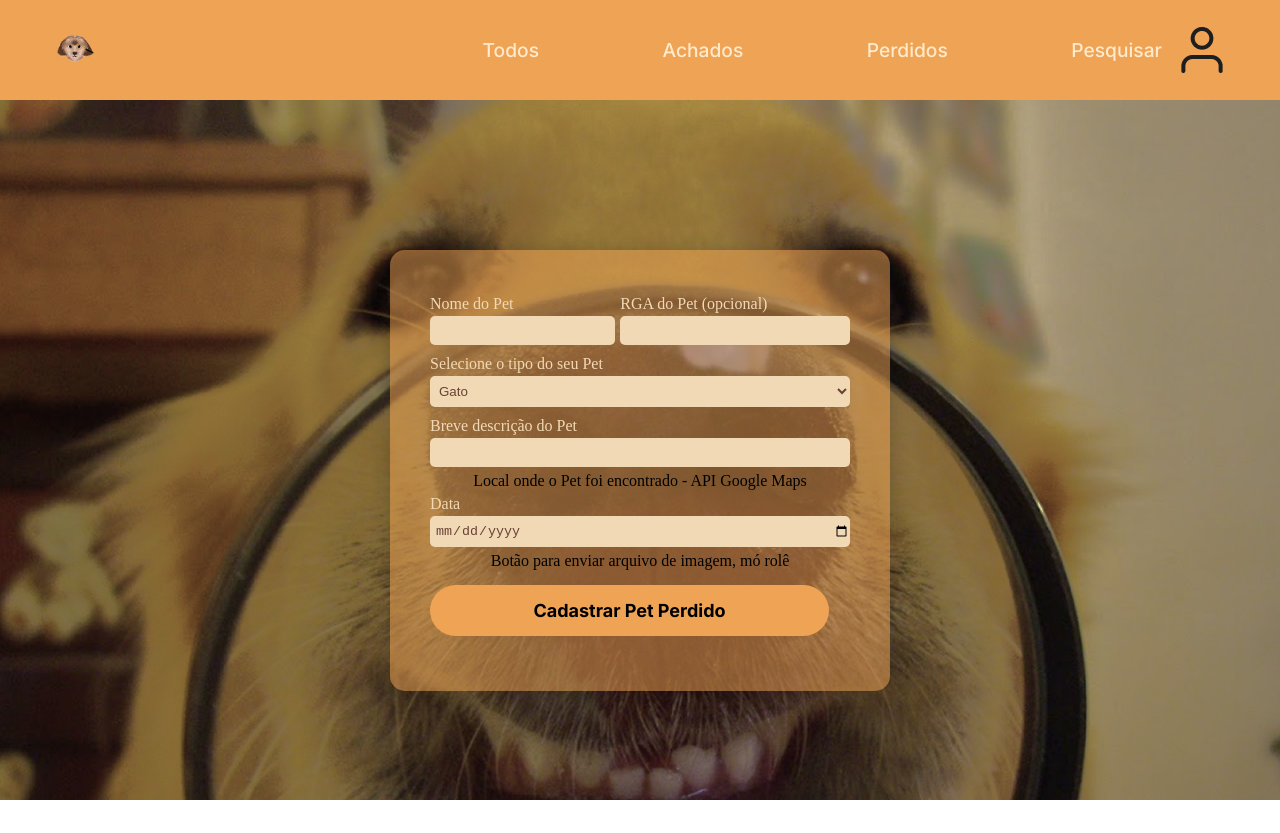
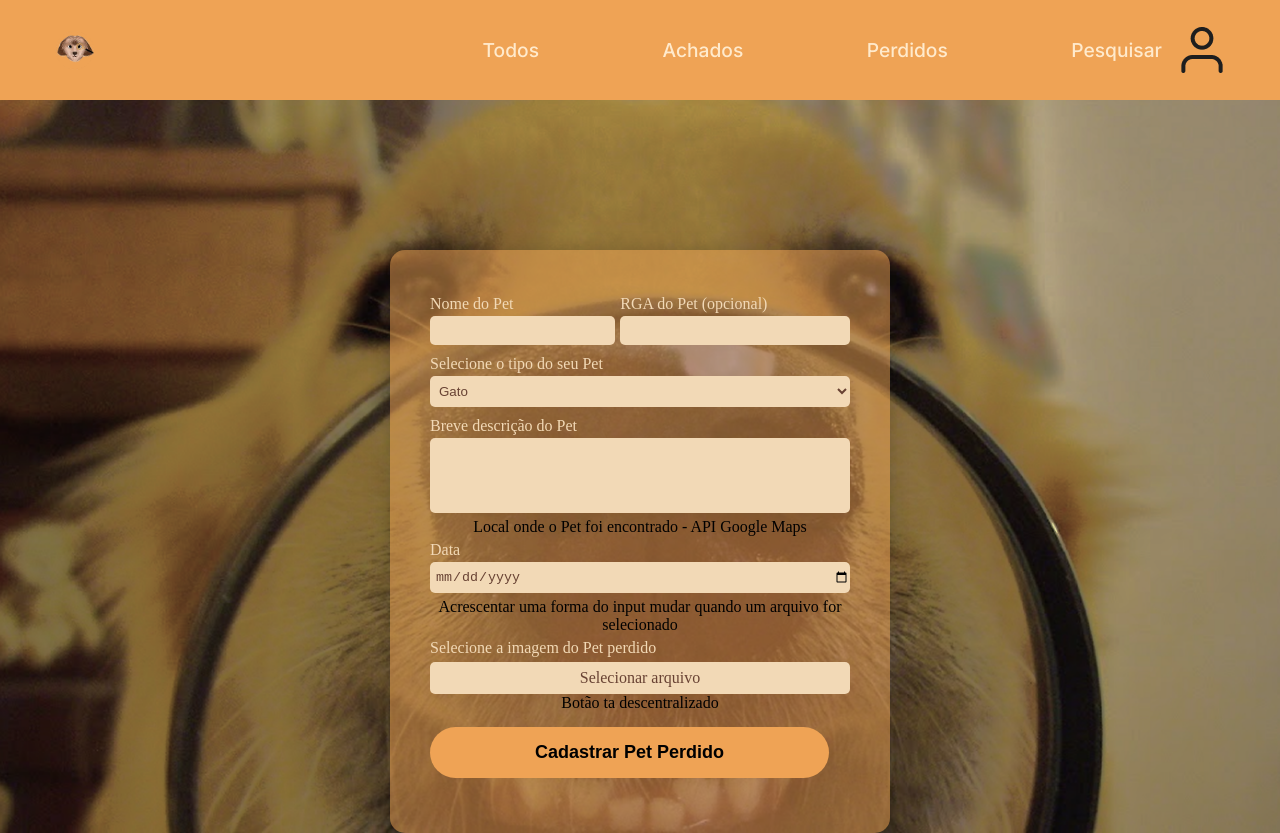
Before and after one commit to israelsouza/busca-pet, a React (Vite) app in the folder frontend/busca-pet/: page / in a window 1280 px wide. Before the commit the page ends 800 px from the top, so only its background shows below. Built offline with nearby package versions, Linux system fonts and the light colour scheme; a web font is replaced by a local one.

Commit message:
feat: textarea e input file semi completo

```diff
--- a/frontend/busca-pet/src/pages/PetPerdido.jsx
+++ b/frontend/busca-pet/src/pages/PetPerdido.jsx
@@ -1,29 +1,8 @@
 import styles from "./styles/PetPerdido.module.css";
 import HeaderLog from "./../components/HeaderLog";
 import "./../assets/CSS/research.css";
-// import { useRef } from "react";
 
 function PetPerdido() {
-    // function FileUpload() {
-    //     const fileInputRef = useRef(null);
-    //     const fileNameDisplayRef = useRef(null);
-
-    //     const handleFileChange = () => {
-    //       const fileInputNode = fileInputRef.current;
-    //       const fileNameDisplayNode = fileNameDisplayRef.current;
-
-    //       if (fileInputNode && fileInputNode.files.length > 0) {
-    //         fileNameDisplayNode.textContent = fileInputNode.files[0].name;
-    //       } else if (fileNameDisplayNode) {
-    //         fileNameDisplayNode.textContent = 'Nenhum arquivo escolhido';
-    //       }
-    //     };
-
-    //     const handleClickButton = () => {
-    //       if (fileInputRef.current) {
-    //         fileInputRef.current.click();
-    //       }
-    //     };
 
     function validarDados() {
         let nome = document.getElementById(nome);
@@ -68,7 +47,7 @@ function PetPerdido() {
 
                     <div className={styles.pet_perdido__input100}>
                         <label htmlFor="">Breve descrição do Pet</label>
-                        <input id="descricao" className={styles.pet_perdido__input} type="text" />
+                        <textarea id="descricao" className={`${styles.pet_perdido__input} ${styles.pet_perdido__textarea}`} ></textarea>
                     </div>
 
                     Local onde o Pet foi encontrado - API Google Maps
@@ -78,26 +57,18 @@ function PetPerdido() {
                         <input id="data" className={styles.pet_perdido__input} type="date" />
                     </div>
 
-                    Botão para enviar arquivo de imagem, mó rolê
+                    Acrescentar uma forma do input mudar quando um arquivo for selecionado
 
-                    {/* <div className={styles.pet_perdido__input100}>
-                        <button className="file-upload-button" onClick={handleClickButton}>
-                            Selecionar Arquivo
-                        </button>
-                        <input
-                            type="file"
-                            className="file-upload-input"
-                            id="fileInput"
-                            ref={fileInputRef}
-                            onChange={handleFileChange}
-                        />
-                        <span className="file-upload-text" id="fileName" ref={fileNameDisplayRef}>
-                            Nenhum arquivo escolhido
-                        </span>
-                    </div> */}
+                    <p className={styles.pet_perdido__imagem_texto}>Selecione a imagem do Pet perdido</p>
+                    <div className={styles.pet_perdido__imagem}>
+                        <label htmlFor="imagem">Selecionar arquivo</label>
+                        <input id="imagem" type="file"/>
+                    </div>
                 </form>
 
-              <a className={`${styles.botao} ${styles.perdeu}`} onClick={validarDados}>Cadastrar Pet Perdido</a>
+                Botão ta descentralizado
+
+                <button className={`${styles.botao} ${styles.perdeu}`} onClick={validarDados}>Cadastrar Pet Perdido</button>
             </div>
           </div>
         </div>
--- a/frontend/busca-pet/src/pages/styles/PetPerdido.module.css
+++ b/frontend/busca-pet/src/pages/styles/PetPerdido.module.css
@@ -35,6 +35,11 @@
     margin-top: 3px;
 }
 
+.pet_perdido__textarea {
+    resize: none;
+    height: 75px;
+}
+
 label {
     color: var(--inputs);
 }
@@ -53,24 +58,39 @@ label {
     padding: 5px 0;
 }
 
-.file-upload-button {
-    background-color: #4CAF50;
-    color: white;
-    padding: 10px 20px;
+.pet_perdido__imagem_texto {
+    color: var(--inputs);
+    display: flex;
+    text-align: left;
+    gap: 5px;
+    padding: 5px 0;
+}
+
+.pet_perdido__imagem {
+    background-color: var(--inputs);
+    color: var(--label);
     border: none;
+    outline: none;
+    width: 100%;
     border-radius: 5px;
+    padding: 7px;
     cursor: pointer;
-  }
+    display: inline-block;
+}
 
-  .file-upload-input {
-    position: absolute;
-    left: 0;
-    top: 0;
-    opacity: 0;
-    font-size: 100px;
-  }
+.pet_perdido__imagem label {
+    display: inline-block;
+    width: 100%;
+    color: var(--label);
+    text-align: center;
+}
+
+.pet_perdido__imagem input {
+    display: none;
+}
 
 .botao {
+    text-align: center;
     display: block;
     width: 95%;
     padding: 15px;
```
